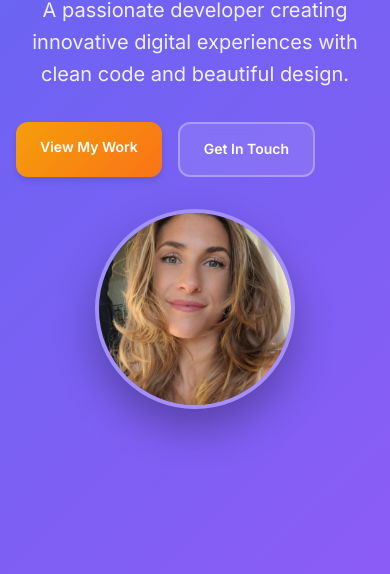
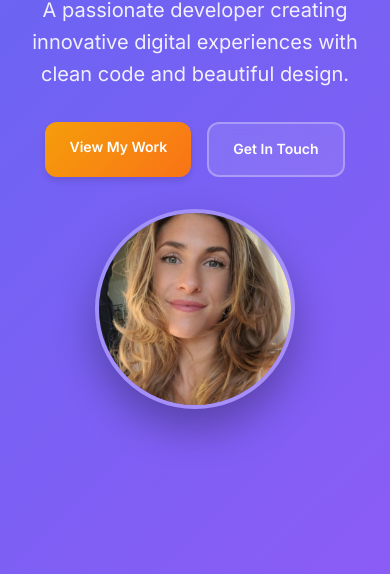
Before and after one commit to tylub001/portfolio3.0, a plain HTML site: page index.html in a window 390 px wide. Shown: the part 270-844 px from the top of the page. Drawn offline with Linux system fonts and the light colour scheme.

Commit message:
fixed hero buttons

```diff
--- a/index.html
+++ b/index.html
@@ -849,6 +849,10 @@
                 font-size: 2.5rem;
             }
 
+            .hero-buttons {
+                justify-self: center;
+            }
+
             .profile-image {
                 width: 250px;
                 height: 250px;
```
